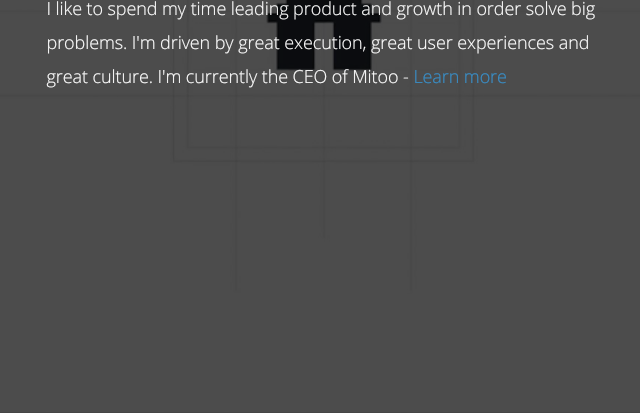
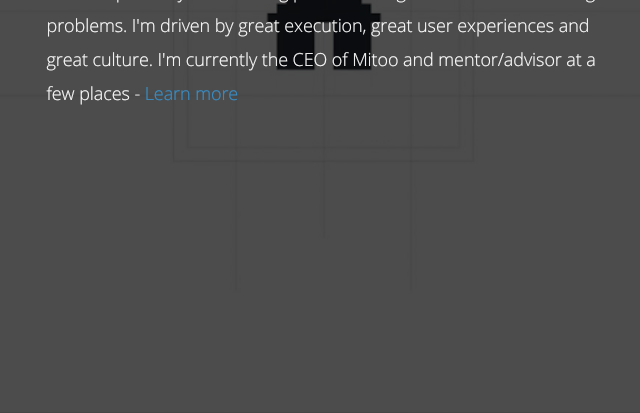
Before and after one commit to andycrump/andycrump.github.io, a plain HTML site: page index.html in a window 1280 px wide. Shown: the part 387-800 px from the top of the page, without its empty margins (316-956 px from the left). Drawn offline with Linux system fonts and the light colour scheme; files whose address does not match are found by name.

Commit message:
A few places

```diff
--- a/index.html
+++ b/index.html
@@ -65,7 +65,7 @@
                                        Hi, I'm Andrew Crump
                                         </h1>
                       <h4 class="light text-white m-t-5" data-swiper-parallax="-15%" align='left'>
-                                       I like to spend my time leading product and growth in order solve big problems. I'm driven by great execution, great user experiences and great culture. I'm currently the CEO of Mitoo - <a href="https://angel.co/andycru_mp">Learn more</a>
+                                       I like to spend my time leading product and growth in order solve big problems. I'm driven by great execution, great user experiences and great culture. I'm currently the CEO of Mitoo and mentor/advisor at a few places - <a href="https://angel.co/andycru_mp">Learn more</a>
                                        </h4>
 
                     </div>
```
